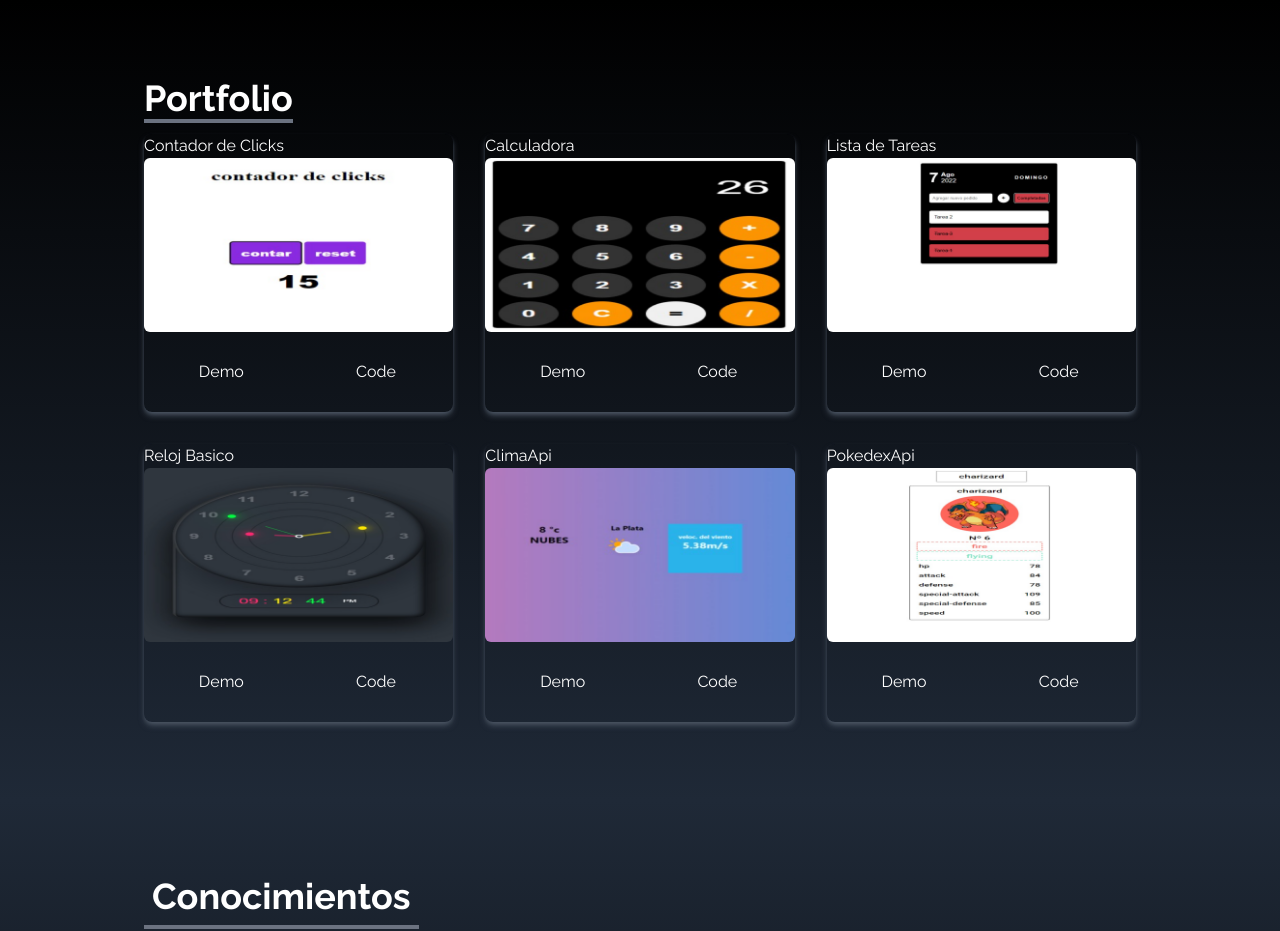
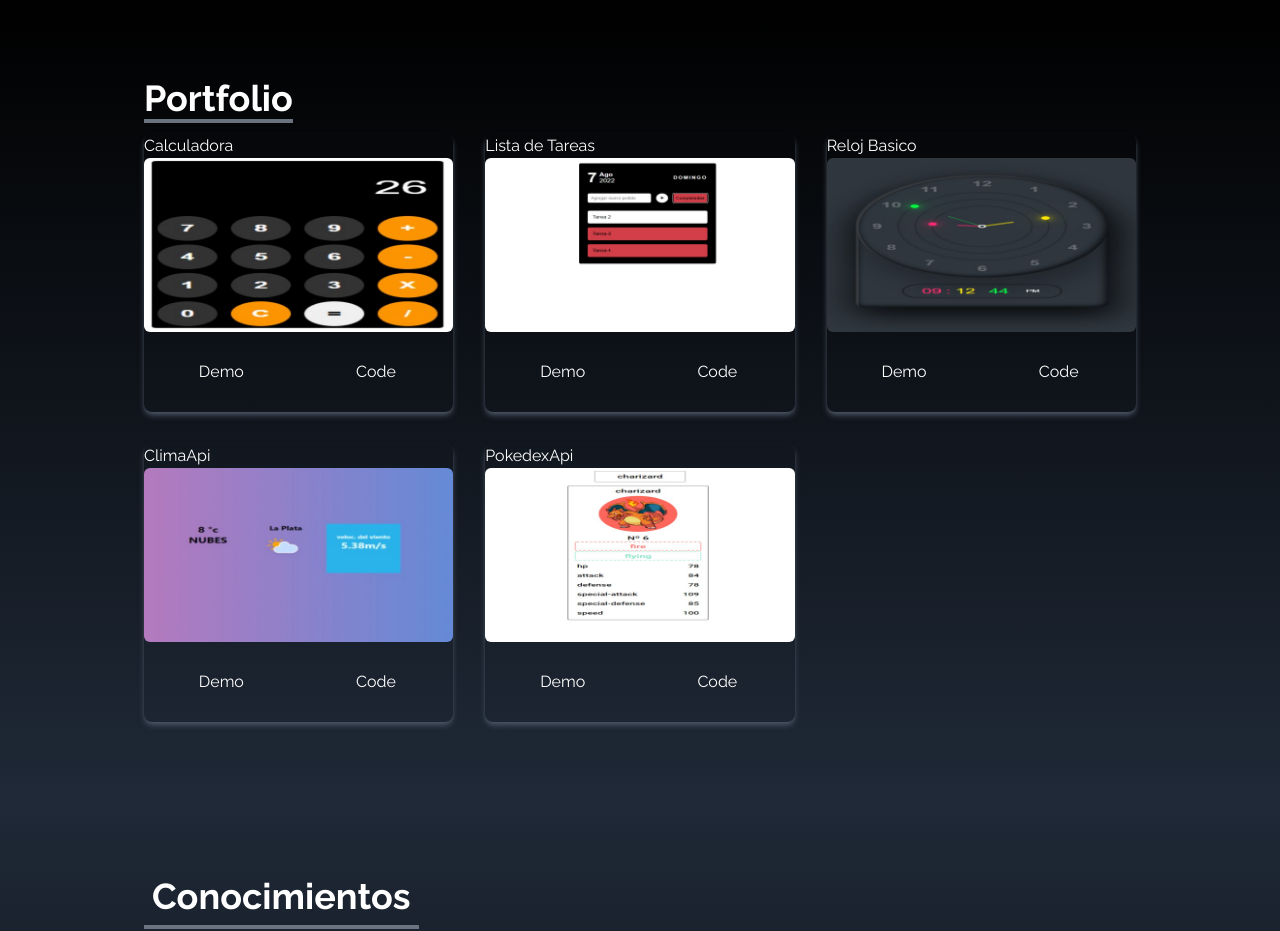
Before and after one commit to emaaa182/Portfolio, a React (Create React App) app: page / in a window 1280 px wide. Shown: the part 1600-2531 px from the top of the page. Built offline with nearby package versions, Linux system fonts and the light colour scheme.

Commit message:
correcion2

```diff
--- a/src/components/Portfolio.jsx
+++ b/src/components/Portfolio.jsx
@@ -8,44 +8,37 @@ import pokedex from "../assets/portfolio/pokedexApp.png";
 
 const Portfolio = () => {
   const portfolios = [
+
     {
       id: 1,
-      src: contarClicks,
-      nombre:"Contador de Clicks",
-      link:"https://contarclicks.netlify.app/",
-      link2:"https://github.com/emaaa182/contador-clicks-vanilla-js"
-
-    },
-    {
-      id: 2,
       src: calculadora,
       nombre:"Calculadora",
       link:"https://calculadora-basica-demo.netlify.app/",
       link2:"https://github.com/emaaa182/basic-calculator-js"
     },
     {
-      id: 3,
+      id: 2,
       src: toDoList,
       nombre:"Lista de Tareas",
       link:"https://lista-de-tareas-demo.netlify.app/",
       link2:"https://github.com/emaaa182/to-do-list"
     },
     {
-      id: 4,
+      id: 3,
       src: relojjs,
       nombre:"Reloj Basico",
       link:"https://reloj-js-demo.netlify.app/",
       link2:"https://github.com/emaaa182/reloj-JS"
     },
     {
-      id: 5,
+      id: 4,
       src: climaApp,
       nombre:"ClimaApi",
       link:"https://clima-app-demo.netlify.app/",
       link2:"https://github.com/emaaa182/weather-app-js"
     },
     {
-      id: 6,
+      id: 5,
       src: pokedex,
       nombre:"PokedexApi",
       link:"https://pokedex-api-demo.netlify.app/",
```
